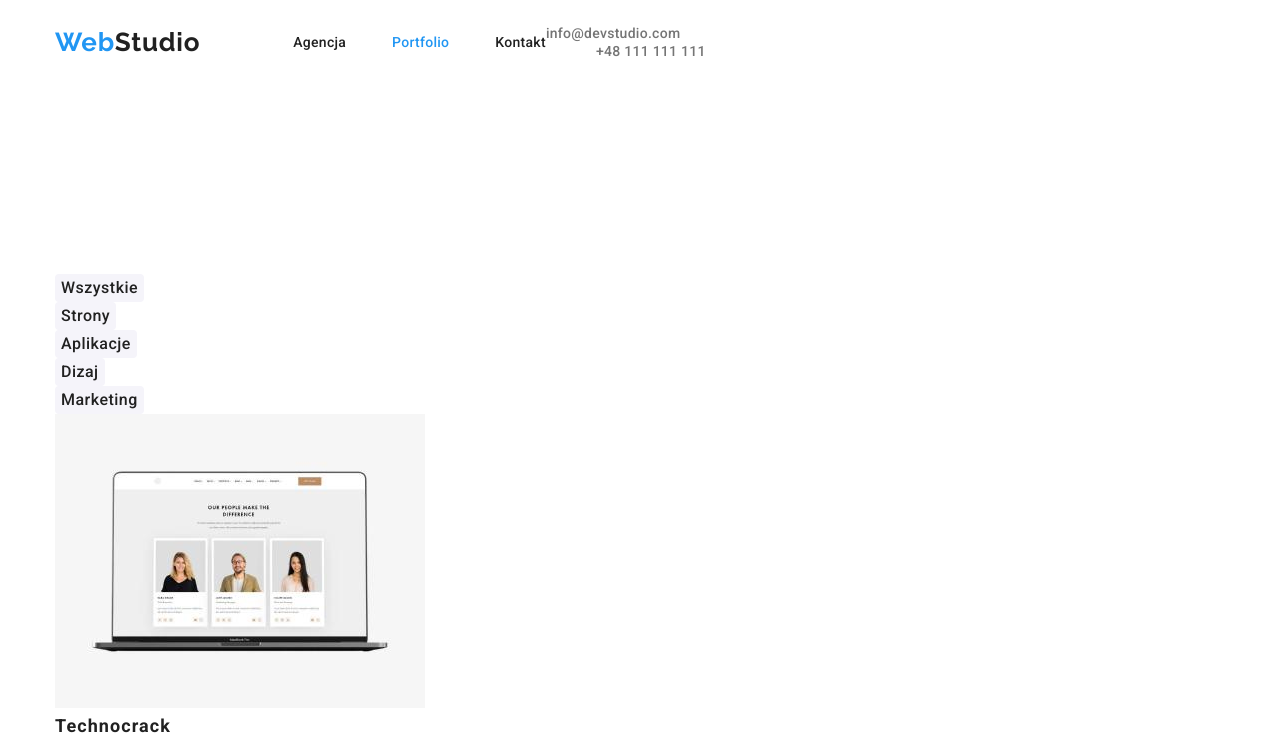
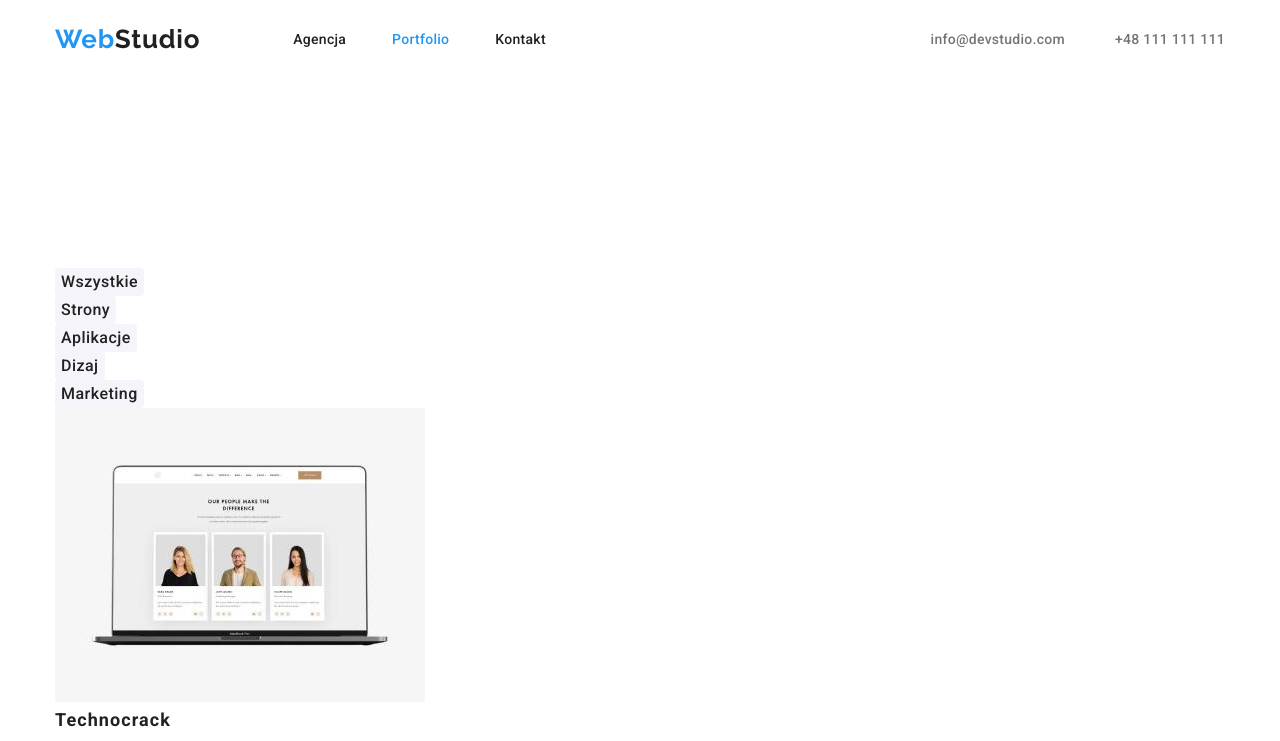
Before and after one commit to DariaOskaOssowska/goit-markup-hw-03, a plain HTML site: page portfolio.html in a window 1280 px wide. Shown: the top 741 px of the page. Drawn offline with nearby package versions, Linux system fonts and the light colour scheme.

Commit message:
Uzupełniono brakujące klasy w header

```diff
--- a/portfolio.html
+++ b/portfolio.html
@@ -33,9 +33,13 @@
                     <li class="navigation-list-item"><a class="navigation-list-link link" href="#">Kontakt</a></li>
                 </ul>
             </nav>
-            <ul class="header-address list">
-                <li><a class="header-address-mail link" href="mailto:info@devstudio.com">info@devstudio.com</a></li>
-                <li><a class="header-address-phone link" href="tel:+48111111111">+48 111 111 111</a></li>
+            <ul class="header-address-list list">
+                <li class="header-address-list-item"><a class="header-address-mail link"
+                        href="mailto:info@devstudio.com">info@devstudio.com</a></li>
+                <li class="header-address-list-item"><a class="header-address-phone link" href="tel:+48111111111">+48
+                        111
+                        111
+                        111</a></li>
             </ul>
         </div>
     </header>
```
